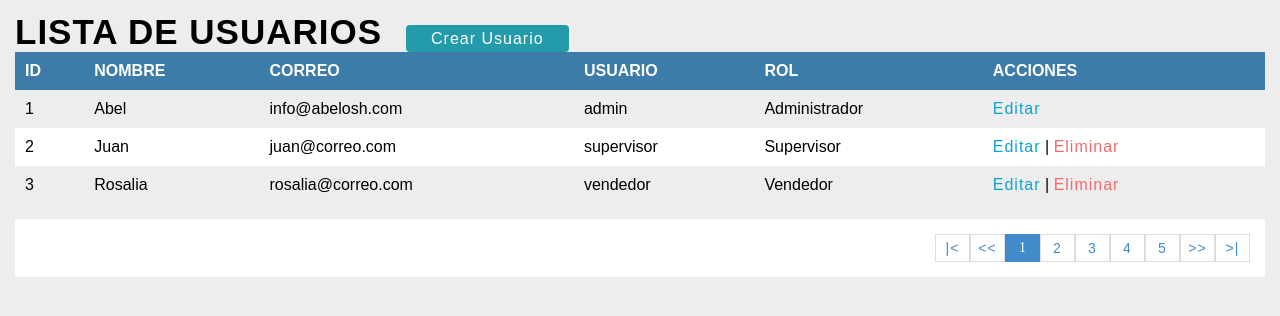
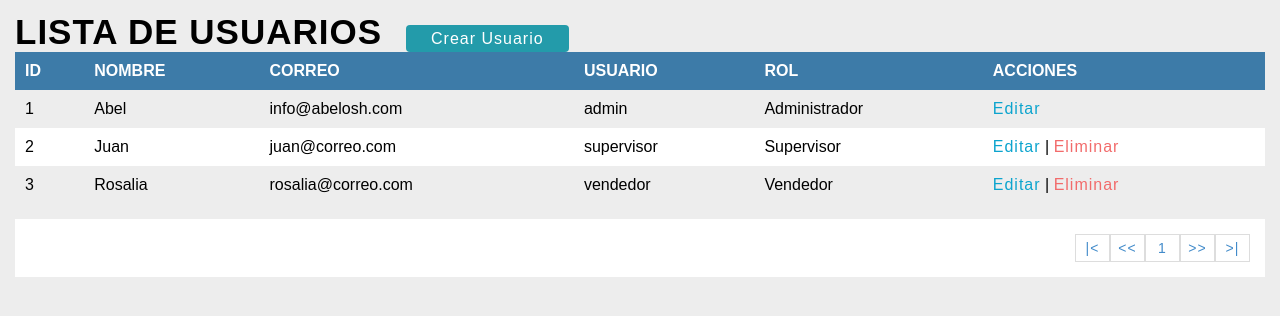
Before and after one commit to pcnay/facturas-2, a PHP site: page /sistema/lista_usuario.php in a window 1280 px wide. Shown: the part 78-394 px from the top of the page. Run offline with PHP 8.4, Linux system fonts and the light colour scheme; a user stored in the database is signed in; data comes from the database, SQL or seed files in the repository.

Commit message:
Iniciando la barra de Paginador en la Lista De Usuarios

```diff
--- a/sistema/lista_usuario.php
+++ b/sistema/lista_usuario.php
@@ -32,7 +32,7 @@
         $sql_registe = mysqli_query ($conection,"SELECT COUNT(*) AS total_registro FROM usuario WHERE estatus=1");
         $result_register = mysqli_fetch_array($sql_registe);
         $total_registro = $result_register['total_registro'];
-        $por_pagina = 5;
+        $por_pagina = 3;
 
         // Este valor es que se pasara por la URL, cuando se oprime un número del paginador.
         if (empty ($_GET['pagina']))
@@ -85,11 +85,13 @@
       <ul>
         <li><a href="#">|<</a></li>
         <li><a href="#"><<</a></li>
-        <li class="pageSelected" >1</a></li>
-        <li><a href="#">2</a></li>
-        <li><a href="#">3</a></li>
-        <li><a href="#">4</a></li>
-        <li><a href="#">5</a></li>
+        <?php
+          for ($i=1;$i<=$total_paginas;$i++)
+          {
+            // pagina = Esta variable es la que se pasa en la URL.
+            echo '<li><a href="?pagina='.$i.'">'.$i.'</a></li>';
+          }
+        ?>
         <li><a href="#">>></a></li>
         <li><a href="#">>|</a></li>
       </ul>
```
